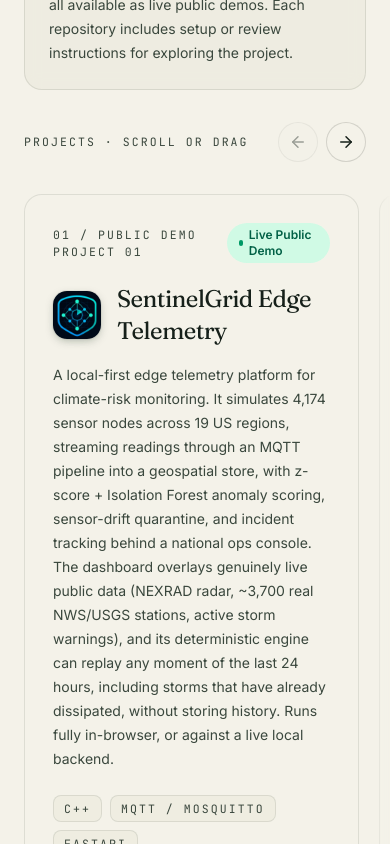
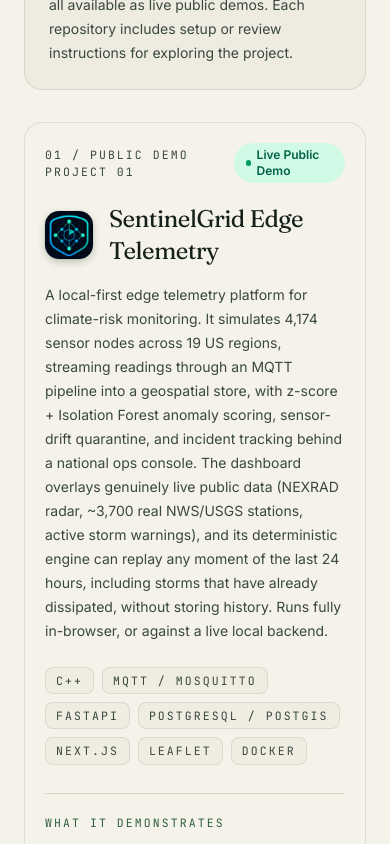
Before and after one commit to jburke860/portfolio, a Next.js app: page / in a window 390 px wide. Shown: the part 3240-4084 px from the top of the page. Built offline with nearby package versions, Linux system fonts and the light colour scheme.

Commit message:
Stack demo cards vertically on mobile

```diff
--- a/components/project-carousel.tsx
+++ b/components/project-carousel.tsx
@@ -24,6 +24,18 @@ type ProjectCarouselProps = {
 export function ProjectCarousel({ projects }: ProjectCarouselProps) {
   const railRef = useRef<HTMLDivElement>(null);
 
+  // Below md we render a plain vertical stack (natural height, page scroll).
+  // The horizontal rail — with its drag handler, edge fades, and arrows — is a
+  // desktop-only affordance, so we gate all of that behind this flag.
+  const [isDesktop, setIsDesktop] = useState(false);
+  useEffect(() => {
+    const mq = window.matchMedia("(min-width: 768px)");
+    const update = () => setIsDesktop(mq.matches);
+    update();
+    mq.addEventListener("change", update);
+    return () => mq.removeEventListener("change", update);
+  }, []);
+
   const scrollByCard = (direction: -1 | 1) => {
     const rail = railRef.current;
     if (!rail) return;
@@ -39,7 +51,7 @@ export function ProjectCarousel({ projects }: ProjectCarouselProps) {
   // scrolls it horizontally via the browser default.
   useEffect(() => {
     const rail = railRef.current;
-    if (!rail) return;
+    if (!rail || !isDesktop) return;
 
     let isDown = false;
     let moved = false;
@@ -92,7 +104,7 @@ export function ProjectCarousel({ projects }: ProjectCarouselProps) {
       rail.removeEventListener("pointerup", endDrag);
       rail.removeEventListener("pointercancel", endDrag);
     };
-  }, []);
+  }, [isDesktop]);
 
   // Track whether we're at the far left/right so the edge fade only appears on
   // a side when there's more content to scroll toward it.
@@ -132,7 +144,7 @@ export function ProjectCarousel({ projects }: ProjectCarouselProps) {
 
   return (
     <div className="relative">
-      <div className="mb-5 flex items-center justify-between">
+      <div className="mb-5 hidden items-center justify-between md:flex">
         <p className="label-mono text-ink-soft">
           Projects · scroll or drag
         </p>
@@ -160,8 +172,8 @@ export function ProjectCarousel({ projects }: ProjectCarouselProps) {
 
       <div
         ref={railRef}
-        style={{ WebkitMaskImage: maskImage, maskImage }}
-        className="project-scrollbar -mx-6 flex gap-5 overflow-x-auto overscroll-x-contain px-6 pb-6 pt-3 md:mx-0 md:px-0"
+        style={isDesktop ? { WebkitMaskImage: maskImage, maskImage } : undefined}
+        className="project-scrollbar flex flex-col gap-5 md:flex-row md:overflow-x-auto md:overscroll-x-contain md:pb-6 md:pt-3"
       >
         {projects.map((project, i) => {
           const status = project.status.toLowerCase();
@@ -174,7 +186,7 @@ export function ProjectCarousel({ projects }: ProjectCarouselProps) {
           return (
             <article
               key={project.title}
-              className="group flex min-h-[36rem] w-[min(86vw,34rem)] shrink-0 flex-col rounded-2xl border border-ink/10 bg-paper/85 p-7 shadow-[0_1px_0_rgba(22,32,26,0.04)] backdrop-blur-sm transition duration-300 hover:-translate-y-1.5 hover:border-pine/40 hover:shadow-[0_24px_60px_-30px_rgba(12,21,15,0.55)] md:w-[34rem]"
+              className="group flex w-full flex-col rounded-2xl border border-ink/10 bg-paper/85 p-5 shadow-[0_1px_0_rgba(22,32,26,0.04)] backdrop-blur-sm transition duration-300 hover:-translate-y-1.5 hover:border-pine/40 hover:shadow-[0_24px_60px_-30px_rgba(12,21,15,0.55)] md:min-h-[36rem] md:w-[34rem] md:shrink-0 md:p-7"
             >
               <div className="flex items-center justify-between">
                 <span className="label-mono text-ink-soft">
```
